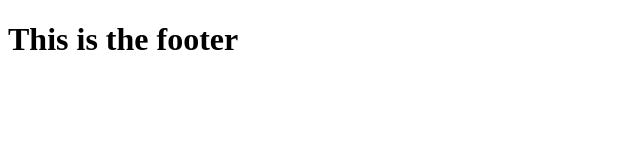
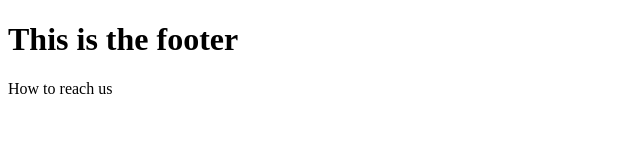
Before and after one commit to theddy23/Gym-Git-Exercise-Solutions, a plain HTML site: page footer.html in a window 1280 px wide. Shown: the whole page, without its empty margins (0-640 px from the left). Drawn offline with Linux system fonts and the light colour scheme.

Commit message:
Commiting the footer after making changes

```diff
--- a/footer.html
+++ b/footer.html
@@ -8,5 +8,6 @@
 </head>
 <body>
     <h1>This is the footer</h1>
+    <p>How to reach us</p>
 </body>
 </html>
```
